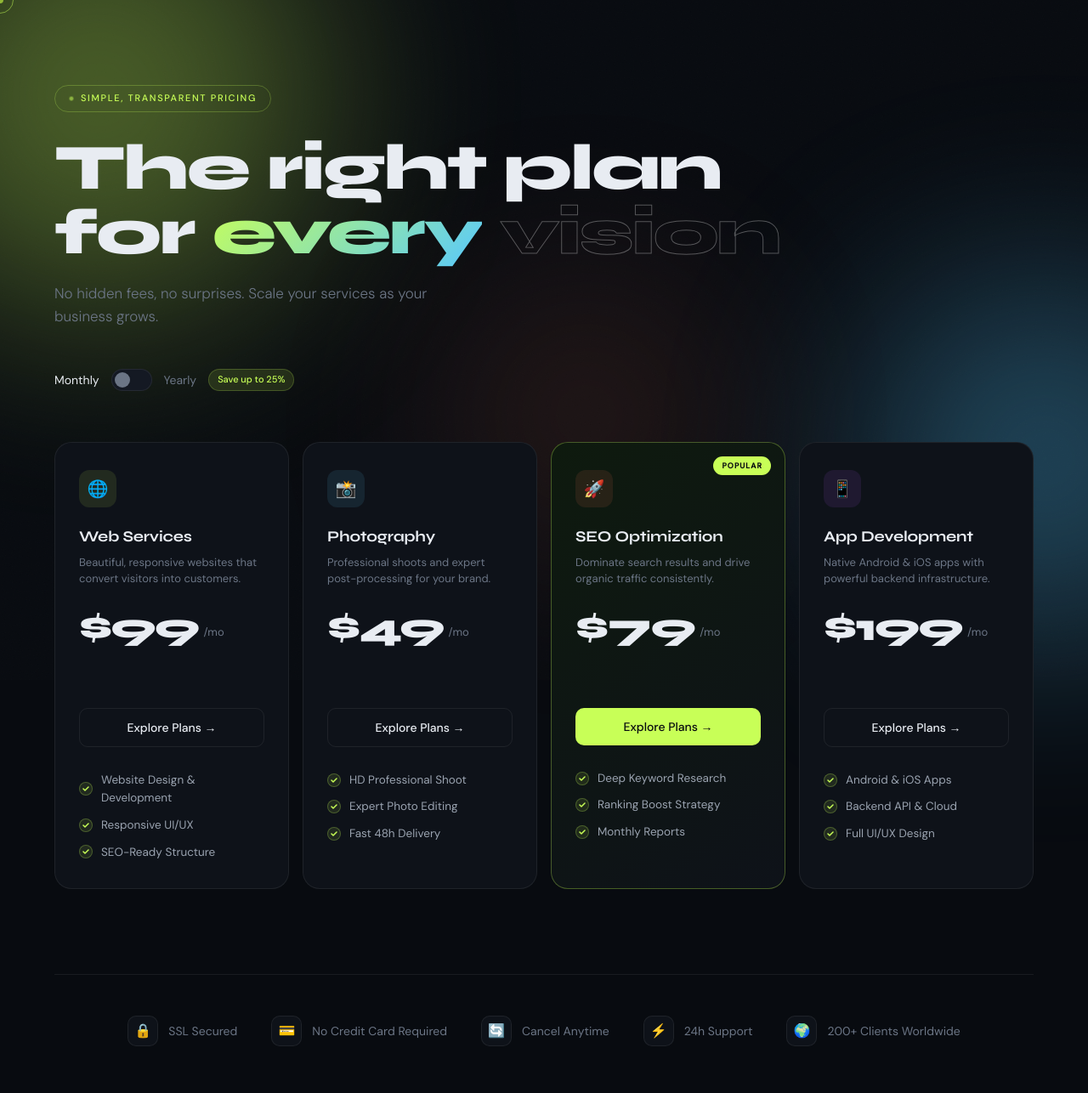
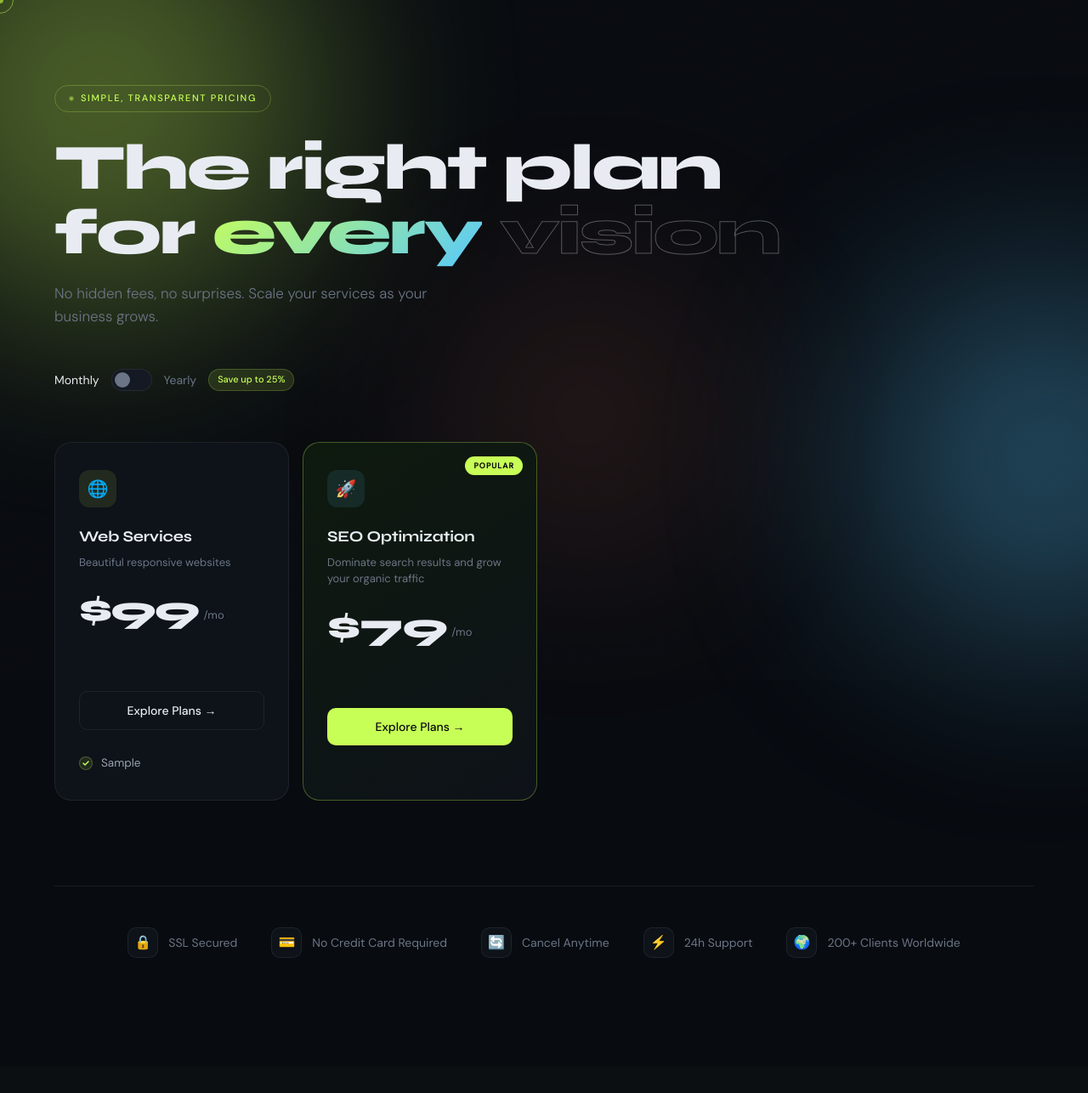
Before and after one commit to SoumyaDeepSaha1200/portfolio1, a Django app: page /codesence in a window 1280 px wide. Shown: the top 1286 px of the page at 85% size. After the commit the page ends 1127 px from the top, so only its background shows below. Run offline with Django 5.2, Linux system fonts and the light colour scheme; data comes from the database, SQL or seed files in the repository; both versions use the stored data as it was after the commit; tables that the repository leaves empty hold one stand-in row (values such as "Sample post").

Commit message:
Made changes from computer need to pull if do this on laptop

```diff
--- a/home/admin.py
+++ b/home/admin.py
@@ -14,3 +14,5 @@
 admin.site.register(AchivementCardModel)
 admin.site.register(certificate)
 admin.site.register(blog)
+admin.site.register(ServiceCategory)
+admin.site.register(ServicePlan)
--- a/home/models.py
+++ b/home/models.py
@@ -213,3 +213,50 @@
     def static_url(self):
         """Returns the URL to use in templates with {% static %} tag"""
         return f"images/{self.image}"
+
+
+
+
+class ServiceCategory(models.Model):
+    CATEGORY_CHOICES = [
+        ('web', 'Web Services'),
+        ('seo', 'SEO'),
+        ('photo', 'Photography'),
+        ('app', 'App Development'),
+    ]
+
+    key = models.CharField(max_length=50, choices=CATEGORY_CHOICES, unique=True)
+    title = models.CharField(max_length=100)
+    icon = models.CharField(max_length=20)
+    description = models.TextField()
+    monthly_price = models.IntegerField()
+    yearly_price = models.IntegerField()
+    button_type = models.CharField(max_length=20, default="ghost")
+
+    def __str__(self):
+        return self.title
+
+
+class ServicePlan(models.Model):
+    TIER_CHOICES = [
+        ('starter', 'Starter'),
+        ('pro', 'Pro'),
+        ('enterprise', 'Enterprise'),
+    ]
+
+    category = models.ForeignKey(ServiceCategory, on_delete=models.CASCADE, related_name='plans')
+
+    name = models.CharField(max_length=100)
+    price = models.CharField(max_length=20)
+    tier = models.CharField(max_length=20, choices=TIER_CHOICES)
+    tag = models.CharField(max_length=50)
+    emoji = models.CharField(max_length=20)
+
+    image = models.ImageField(upload_to='services/')
+
+    perk1 = models.CharField(max_length=200)
+    perk2 = models.CharField(max_length=200)
+    perk3 = models.CharField(max_length=200)
+
+    def __str__(self):
+        return self.name
--- a/home/templates/codesence.html
+++ b/home/templates/codesence.html
@@ -660,73 +660,49 @@
     <!-- GRID -->
     <div class="pricing-grid">
 
-      <div class="pricing-card" onclick="showService('web')">
-        <div class="card-icon">🌐</div>
-        <h2>Web Services</h2>
-        <p class="card-desc">Beautiful, responsive websites that convert visitors into customers.</p>
+{% for category in categories %}
+
+<div class="pricing-card {% if category.key == 'seo' %}featured{% endif %}"
+     onclick="showService('{{ category.key }}')">
+
+    <div class="card-icon">{{ category.icon }}</div>
+
+    <h2>{{ category.title }}</h2>
+
+    <p class="card-desc">
+        {{ category.description }}
+    </p>
+
     <div class="price-row">
-          <p class="price" data-month="99" data-year="79">$99</p>
+        <p class="price"
+           data-month="{{ category.monthly_price }}"
+           data-year="{{ category.yearly_price }}">
+           ${{ category.monthly_price }}
+        </p>
+
         <span class="price-per">/mo</span>
     </div>
-        <p class="price-original" data-month="" data-year="$99"><!-- yearly original --></p>
-        <button class="btn btn-ghost">Explore Plans →</button>
+
+    <p class="price-original"
+       data-month=""
+       data-year="${{ category.monthly_price }}">
+    </p>
+
+    <button class="btn {% if category.button_type == 'primary' %}btn-primary{% else %}btn-ghost{% endif %}">
+        Explore Plans →
+    </button>
+
     <ul class="feature-list">
-          <li>Website Design & Development</li>
-          <li>Responsive UI/UX</li>
-          <li>SEO-Ready Structure</li>
+
+        {% for plan in category.plans.all|slice:":3" %}
+            <li>{{ plan.perk1 }}</li>
+        {% endfor %}
+
     </ul>
+
 </div>
 
-      <div class="pricing-card" onclick="showService('photo')">
-        <div class="card-icon">📸</div>
-        <h2>Photography</h2>
-        <p class="card-desc">Professional shoots and expert post-processing for your brand.</p>
-        <div class="price-row">
-          <p class="price" data-month="49" data-year="39">$49</p>
-          <span class="price-per">/mo</span>
-        </div>
-        <p class="price-original" data-month="" data-year="$49"><!-- yearly original --></p>
-        <button class="btn btn-ghost">Explore Plans →</button>
-        <ul class="feature-list">
-          <li>HD Professional Shoot</li>
-          <li>Expert Photo Editing</li>
-          <li>Fast 48h Delivery</li>
-        </ul>
-      </div>
-
-      <div class="pricing-card featured" onclick="showService('seo')">
-        <div class="card-icon">🚀</div>
-        <h2>SEO Optimization</h2>
-        <p class="card-desc">Dominate search results and drive organic traffic consistently.</p>
-        <div class="price-row">
-          <p class="price" data-month="79" data-year="59">$79</p>
-          <span class="price-per">/mo</span>
-        </div>
-        <p class="price-original" data-month="" data-year="$79"><!-- yearly original --></p>
-        <button class="btn btn-primary">Explore Plans →</button>
-        <ul class="feature-list">
-          <li>Deep Keyword Research</li>
-          <li>Ranking Boost Strategy</li>
-          <li>Monthly Reports</li>
-        </ul>
-      </div>
-
-      <div class="pricing-card" onclick="showService('app')">
-        <div class="card-icon">📱</div>
-        <h2>App Development</h2>
-        <p class="card-desc">Native Android & iOS apps with powerful backend infrastructure.</p>
-        <div class="price-row">
-          <p class="price" data-month="199" data-year="149">$199</p>
-          <span class="price-per">/mo</span>
-        </div>
-        <p class="price-original" data-month="" data-year="$199"><!-- yearly original --></p>
-        <button class="btn btn-ghost">Explore Plans →</button>
-        <ul class="feature-list">
-          <li>Android & iOS Apps</li>
-          <li>Backend API & Cloud</li>
-          <li>Full UI/UX Design</li>
-        </ul>
-      </div>
+{% endfor %}
 
 </div>
 
@@ -769,87 +745,32 @@
 <script>
 /* ── SERVICE DATA ── */
 const services = {
-  web: [
+    {% for category in categories %}
+    "{{ category.key }}": [
+
+        {% for plan in category.plans.all %}
         {
-      name: "Portfolio Website", price: "$99", tier: "starter",
-      tag: "Starter", emoji: "🎨",
-      perks: ["Up to 5 Pages", "Mobile Responsive", "Basic SEO"],
-      img: "/static/images/web1.jpg"
+            name: "{{ plan.name }}",
+            price: "{{ plan.price }}",
+            tier: "{{ plan.tier }}",
+            tag: "{{ plan.tag }}",
+            emoji: "{{ plan.emoji }}",
+
+            perks: [
+                "{{ plan.perk1 }}",
+                "{{ plan.perk2 }}",
+                "{{ plan.perk3 }}"
+            ],
+
+            img: "{{ plan.image.url }}"
         },
-    {
-      name: "Business Website", price: "$199", tier: "pro",
-      tag: "Pro", emoji: "💼",
-      perks: ["Up to 15 Pages", "CMS Integration", "Advanced SEO"],
-      img: "/static/images/web2.jpg"
-    },
-    {
-      name: "E-Commerce Store", price: "$399", tier: "enterprise",
-      tag: "Enterprise", emoji: "🛒",
-      perks: ["Unlimited Products", "Payment Gateway", "Analytics Dashboard"],
-      img: "/static/images/web3.jpg"
-    }
+        {% endfor %}
+
     ],
-  photo: [
-    {
-      name: "Basic Shoot", price: "$49", tier: "starter",
-      tag: "Starter", emoji: "📷",
-      perks: ["2h Session", "20 Edited Photos", "Digital Delivery"],
-      img: "/static/images/photo1.jpg"
-    },
-    {
-      name: "Event Shoot", price: "$149", tier: "pro",
-      tag: "Pro", emoji: "🎉",
-      perks: ["Full Day Coverage", "100+ Edited Photos", "Online Gallery"],
-      img: "/static/images/photo2.jpg"
-    },
-    {
-      name: "Premium Shoot", price: "$299", tier: "enterprise",
-      tag: "Enterprise", emoji: "🏆",
-      perks: ["Multi-Day Shoots", "Unlimited Photos", "Priority Editing"],
-      img: "/static/images/photo3.jpg"
-    }
-  ],
-  seo: [
-    {
-      name: "Starter SEO", price: "$79", tier: "starter",
-      tag: "Starter", emoji: "🌱",
-      perks: ["10 Keywords", "On-Page Optimization", "Monthly Report"],
-      img: "/static/images/seo1.jpg"
-    },
-    {
-      name: "Advanced SEO", price: "$149", tier: "pro",
-      tag: "Pro", emoji: "📈",
-      perks: ["50 Keywords", "Backlink Building", "Weekly Reports"],
-      img: "/static/images/seo2.jpg"
-    },
-    {
-      name: "Pro SEO", price: "$299", tier: "enterprise",
-      tag: "Enterprise", emoji: "⚡",
-      perks: ["Unlimited Keywords", "Competitor Analysis", "Dedicated Manager"],
-      img: "/static/images/seo3.jpg"
-    }
-  ],
-  app: [
-    {
-      name: "Basic App", price: "$199", tier: "starter",
-      tag: "Starter", emoji: "📲",
-      perks: ["Single Platform", "Core Features", "3 Month Support"],
-      img: "/static/images/app1.jpg"
-    },
-    {
-      name: "Business App", price: "$499", tier: "pro",
-      tag: "Pro", emoji: "🏢",
-      perks: ["Android + iOS", "Backend Integration", "6 Month Support"],
-      img: "/static/images/app2.jpg"
-    },
-    {
-      name: "Enterprise App", price: "$999", tier: "enterprise",
-      tag: "Enterprise", emoji: "🌐",
-      perks: ["Custom Architecture", "API & Cloud Infra", "12 Month Support"],
-      img: "/static/images/app3.jpg"
-    }
-  ]
+    {% endfor %}
 };
+
+
 
 const typeTitles = {
   web: "Web", photo: "Photography", seo: "SEO", app: "App Dev"
--- a/home/views.py
+++ b/home/views.py
@@ -30,7 +30,10 @@
     return render(request, 'home.html', {'images': images,'cards': cards,'projects':projects,'webdevprojects':webdevprojects,'appdevprojects':appdevprojects,'pythondevprojects':pythondevprojects,'uiuxprojects':uiuxprojects,'achivementcardmodels':achivementcardmodels,'achivementcards':achivementcards,'certificates':certificates,'blogs': blogs})
 
 def codesence(request):
-    return render(request, 'codesence.html')
+    categories = ServiceCategory.objects.prefetch_related('plans').all()
+    return render(request, 'codesence.html', {
+        'categories': categories
+    })
 
 def shop(request):
     return render(request, 'home.html')
```
Also changed, not shown: db.sqlite3, home/migrations/0013_servicecategory_serviceplan.py (added). Lines whose indentation alone changed are shown as unchanged.
